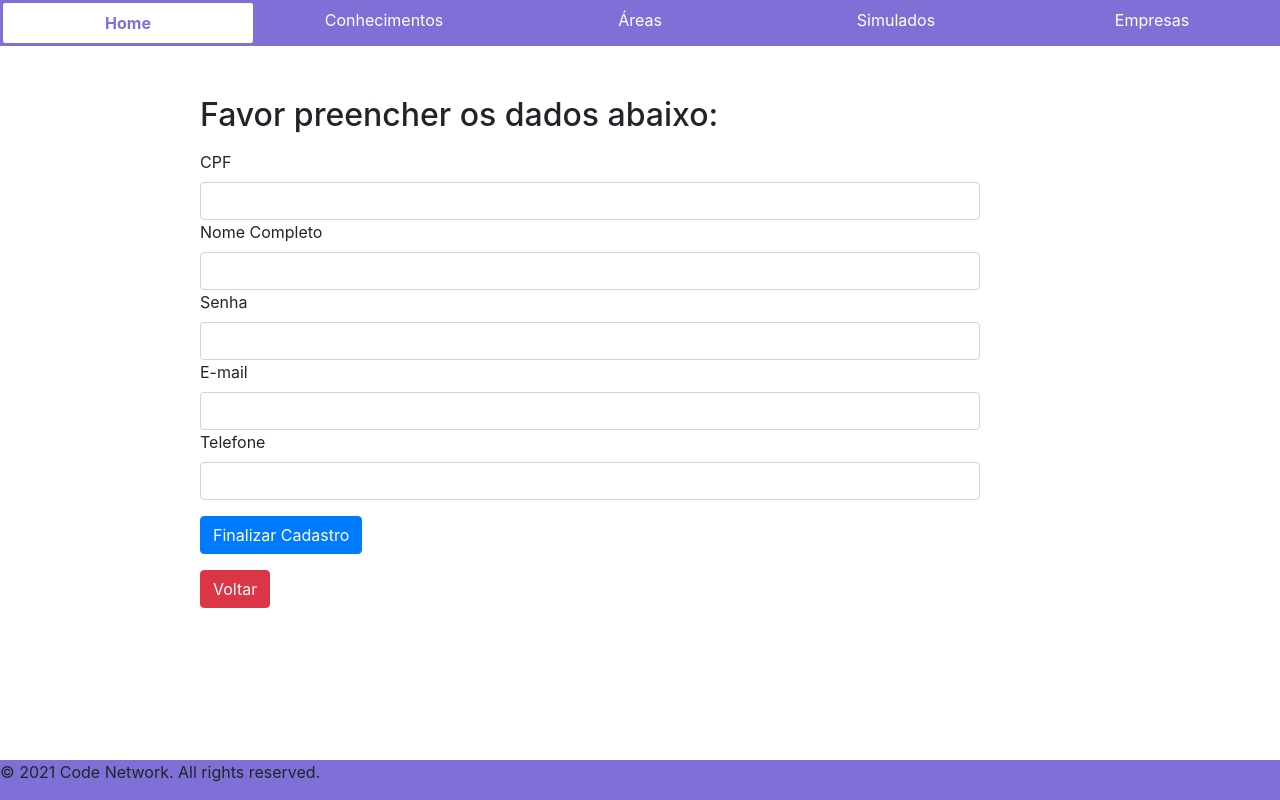
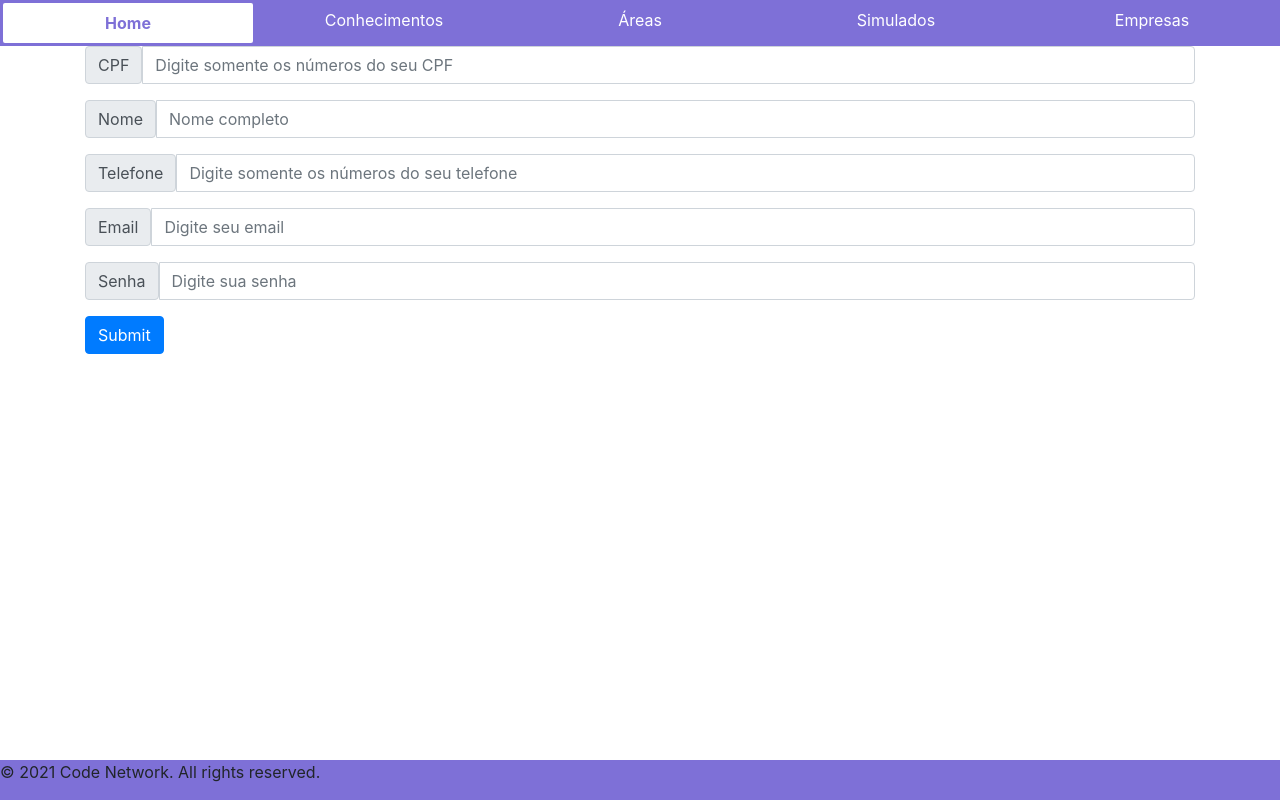
Before and after one commit to MirelaMartins/code-network, a React (Create React App) app in the folder frontend/: page / in a window 1280 px wide. Both pictures are taken after a click on the button "Cadastro". Built offline with nearby package versions, Linux system fonts and the light colour scheme; no server answers.

Commit message:
refactor: login page and behaviour

```diff
--- a/frontend/src/contexts/Auth.tsx
+++ b/frontend/src/contexts/Auth.tsx
@@ -10,7 +10,7 @@ interface UserInfo {
 interface AuthContextData {
   signed: boolean
   user: UserInfo | null;
-  Login(token: UserInfo): Promise<void>;
+  Login(token: Partial<IUser>): Promise<void>;
   Logout(unauthorized?: boolean): void;
 }
 
--- a/frontend/src/screens/register/components/Register.tsx
+++ b/frontend/src/screens/register/components/Register.tsx
@@ -1,79 +1,104 @@
-import React from 'react'
+import React, { useRef, useState } from 'react'
 import { useForm } from 'react-hook-form'
 import { IUser } from '../../../models/User'
 import ApiService from '../../../services/Api'
 import { useHistory } from 'react-router-dom'
-import { saveUserInfoOnStorage } from '../../../contexts/Auth'
+import { useAuth } from '../../../contexts/Auth'
 import './Register.css'
+import { Button, Container, Form, InputGroup, Alert } from 'react-bootstrap'
 
 const RegisterComponent: React.FC = () => {
   const { register, handleSubmit, errors } = useForm<IUser>()
+  const [showError, setShowError] = useState<boolean>(false)
+  const { Login } = useAuth()
   const history = useHistory()
 
   const onSubmit = async (data: IUser) => {
-    const resp = await ApiService.registerUser(data)
-    saveUserInfoOnStorage(resp.data)
+    try {
+      await ApiService.registerUser(data)
+      Login({ _id: data._id, password: data.password })
       history.push('/video')
+    } catch (e) {
+      setShowError(true)
+    }
   }
 
   return (
-    <div className="form-register">
-      <p><h2>Favor preencher os dados abaixo:</h2></p>
-      <form onSubmit={handleSubmit(onSubmit)}>
+    <Container>
+      <Form onSubmit={handleSubmit(onSubmit)}>
 
-        <label htmlFor="id">CPF</label>
-        <input
-          type="number"
-          className="form-control"
-          id="_id"
+        <InputGroup className="mb-3">
+          <InputGroup.Text id="_id" >CPF</InputGroup.Text>
+          <Form.Control
+            placeholder= {errors._id?.message as string || 'Digite somente os números do seu CPF'}
+            aria-label="_id"
             name="_id"
-          ref={register({ required: 'Digite seu CPF' })}
+            aria-describedby="_id"
+            ref={register({ required: 'CPF não pode ser vazio!' })}
+            isInvalid={!!errors._id}
           />
-        {errors._id && <p>{errors._id?.message}</p>}
+        </InputGroup>
 
-        <label htmlFor="name">Nome Completo</label>
-        <input
-          type="text"
-          className="form-control"
-          id="name"
+        <InputGroup className="mb-3">
+          <InputGroup.Text id="name" >Nome</InputGroup.Text>
+          <Form.Control
+            placeholder= {errors.name?.message as string || 'Nome completo'}
+            aria-label="name"
             name="name"
-          ref={register({ required: 'Digite seu nome' })}
+            aria-describedby="name"
+            ref={register({ required: 'Nome não pode ser vazio!' })}
+            isInvalid={!!errors.name}
           />
-        {errors.name && <p>{errors.name?.message}</p>}
-        <label htmlFor="password">Senha</label>
-        <input
-          type="password"
-          className="form-control"
-          id="password"
+        </InputGroup>
+
+        <InputGroup className="mb-3">
+          <InputGroup.Text id="telephone">Telefone</InputGroup.Text>
+          <Form.Control
+            placeholder= {errors.telephone?.message as string || 'Digite somente os números do seu telefone'}
+            aria-label="telephone"
+            name="telephone"
+            aria-describedby="telephone"
+            ref={register({ required: 'Telefone não pode ser vazio!' })}
+            isInvalid={!!errors.telephone}
+          />
+        </InputGroup>
+
+        <InputGroup className="mb-3">
+          <InputGroup.Text id="email">Email</InputGroup.Text>
+          <Form.Control
+            placeholder= {errors.email?.message as string || 'Digite seu email'}
+            aria-label="email"
+            name="email"
+            aria-describedby="email"
+            ref={register({ required: 'Email não pode ser vazio!' })}
+            isInvalid={!!errors.email}
+          />
+        </InputGroup>
+
+        <InputGroup className="mb-3">
+          <InputGroup.Text id="password">Senha</InputGroup.Text>
+          <Form.Control
+            placeholder={errors.password?.message as string || 'Digite sua senha'}
+            aria-label="password"
             name="password"
-          ref={register({ required: 'Digite sua senha' })}
+            aria-describedby="password"
+            ref={register({ required: 'Senha não pode ser vazia!' })}
+            isInvalid={!!errors.password}
           />
-        {errors.password && <p>{errors.password?.message}</p>}
+        </InputGroup>
 
-        <label htmlFor="email">E-mail</label>
-        <input
-          type="email"
-          className="form-control"
-          id="email"
-          name="email"
-          ref={register({ required: 'Digite seu email' })}
-        />
-        {errors.email && <p>{errors.email?.message}</p>}
+        <Button variant="primary" type="submit">Submit</Button>
+      </Form>
 
-        <label htmlFor="telephone">Telefone</label>
-        <input
-          type="phone"
-          className="form-control"
-          id="telephone"
-          name="telephone"
-          ref={register({ required: 'Digite seu telefone' })}
-        />
-        {errors.telephone && <p>{errors.telephone?.message}</p>}
-        <p/>
-        <button className="btn btn-primary mb-3" type="submit">Finalizar Cadastro</button>
-      </form>
-      <button className="btn btn-danger mb-3" onClick={() => history.push('/login')}>Voltar</button>
-    </div>
+      {showError &&
+      <Alert variant='danger'>
+        <Alert.Heading>Não foi possível realizar o cadastro!</Alert.Heading>
+        <p>revise seus dados e tente novamente</p>
+        <Button onClick={() => setShowError(false)} variant="danger">Ok</Button>
+      </Alert>
+      }
+
+    </Container>
   )
 }
 
```
Lines whose indentation alone changed are shown as unchanged.
